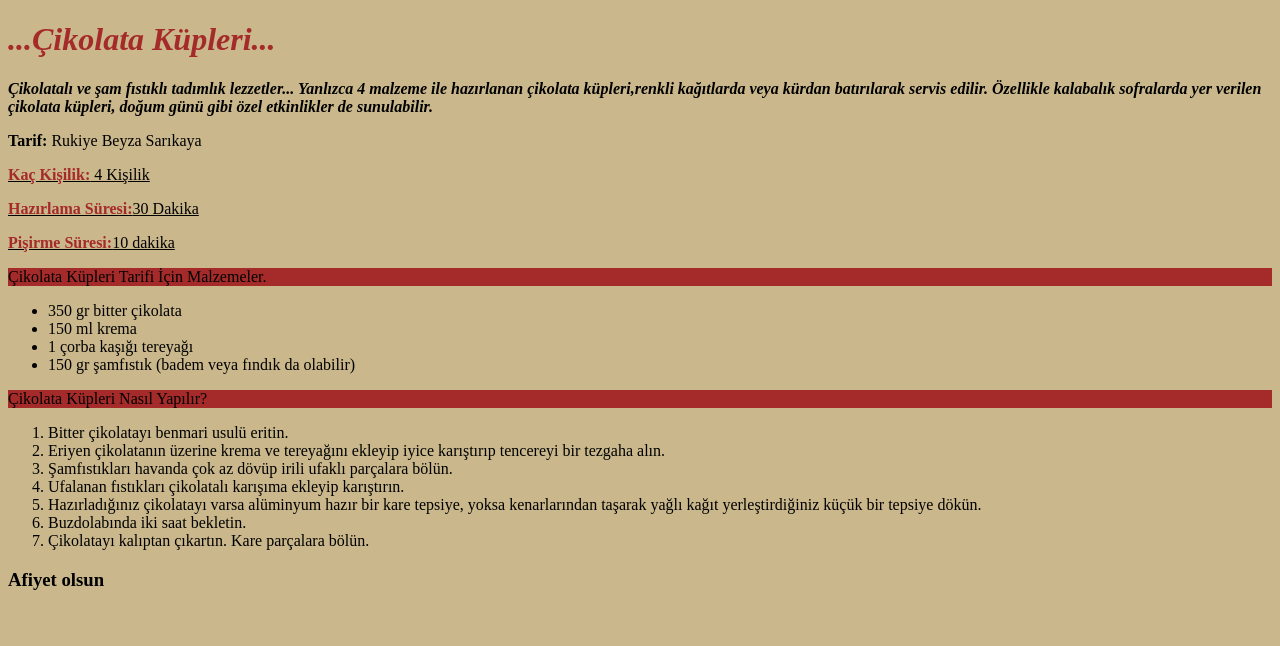
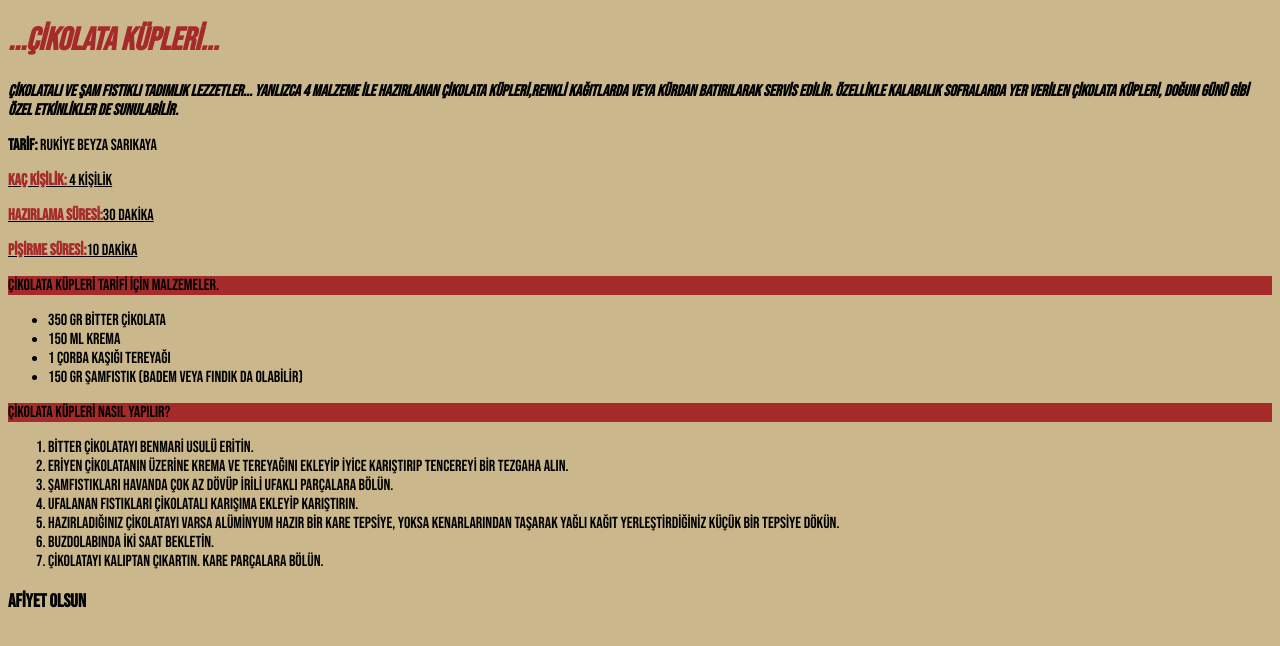
Before and after one commit to HasKhan89/kodluyoruzilkrepo, a plain HTML site: page HTML/cikolatalikuptarifi.html in a window 1280 px wide. Drawn offline with Linux system fonts and the light colour scheme.

Commit message:
google font Added

```diff
--- a/HTML/cikolatalikuptarifi.html
+++ b/HTML/cikolatalikuptarifi.html
@@ -4,6 +4,15 @@
     <meta charset="UTF-8">
     <meta name="viewport" content="width=device-width, initial-scale=1.0">
     <title>Document</title>
+    <link rel="preconnect" href="https://fonts.googleapis.com">
+<link rel="preconnect" href="https://fonts.gstatic.com" crossorigin>
+<link href="https://fonts.googleapis.com/css2?family=Bebas+Neue&display=swap" rel="stylesheet">
+    <style>
+       body {
+         font-family: 'Bebas Neue', sans-serif;
+        }
+
+    </style>
 </head>
 <body style="background-color:rgb(202, 184, 140)";>
     <h1 style="color: brown;"><i>...Çikolata Küpleri...</i></h1>
```
